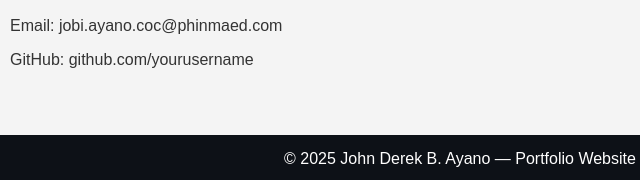
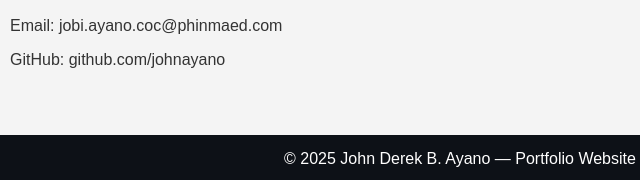
Before and after one commit to johnayano/johnayano.github.io, a plain HTML site: page index.html in a window 1280 px wide. Shown: the part 886-1066 px from the top of the page, 180-820 px from the left. Drawn offline with Linux system fonts and the light colour scheme.

Commit message:
Update index.html

```diff
--- a/index.html
+++ b/index.html
@@ -150,7 +150,7 @@
     <div class="section">
         <h2>Contact</h2>
         <p>Email: jobi.ayano.coc@phinmaed.com</p>
-        <p>GitHub: github.com/yourusername</p>
+        <p>GitHub: github.com/johnayano</p>
     </div>
 
     <footer>
```
